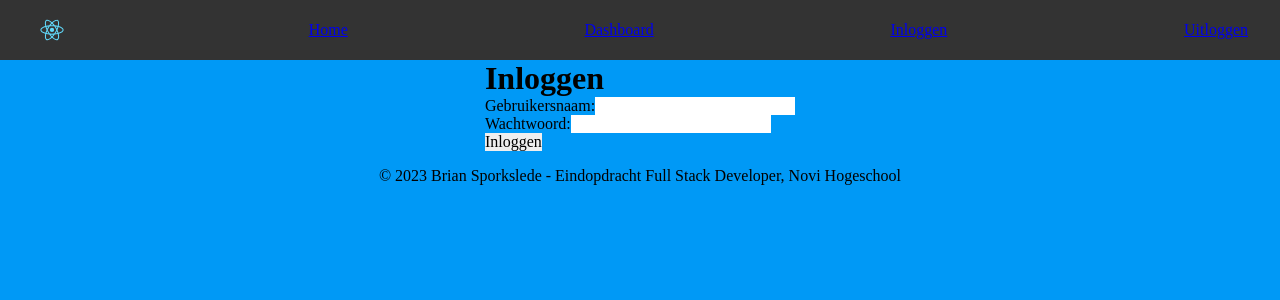
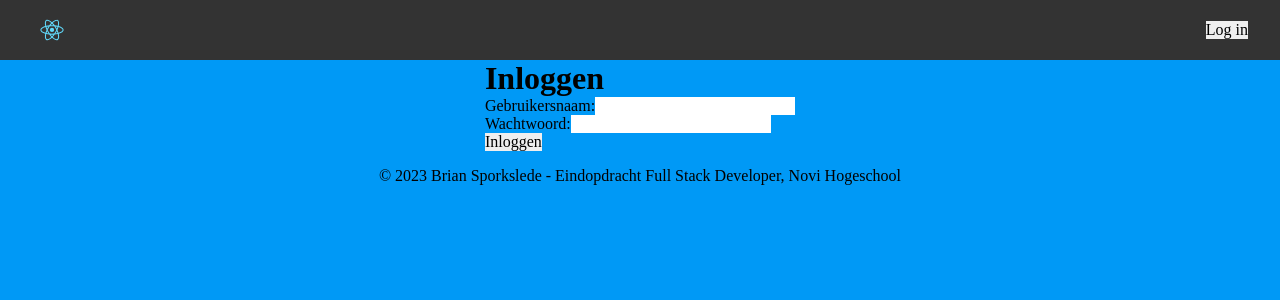
Before and after one commit to sprksld/eindopdracht-briansporkslede-novi-bootcamp-frontend, a React (Create React App) app: page /inloggen in a window 1280 px wide. Shown: the top 300 px of the page. Built offline with nearby package versions, Linux system fonts and the light colour scheme.

Commit message:
separation by authority works

```diff
--- a/src/App.js
+++ b/src/App.js
@@ -7,6 +7,7 @@ import NavBar from "./components/NavBar";
 import Footer from "./components/footer/Footer";
 import {AuthContext} from "./context/AuthContext";
 import SignOut from "./pages/SignOut";
+import Dashboard from "./pages/Dashboard";
 
 function App() {
     const {isAuth} = useContext(AuthContext);
@@ -18,6 +19,7 @@ function App() {
                 <div className="content">
                     <Routes>
                         <Route exact path="/" element={<Home/>}/>
+                        <Route exact path="/dashboard" element={<Dashboard/>}/>
                         <Route exact path="/inloggen" element={<SignIn/>}/>
                         <Route exact path="/uitloggen" element={<SignOut/>}/>
                     </Routes>
--- a/src/components/NavBar.js
+++ b/src/components/NavBar.js
@@ -1,17 +1,27 @@
-import React from 'react';
-import {Link, NavLink} from "react-router-dom";
+import React, {useContext} from 'react';
+import {Link, NavLink, useNavigate} from "react-router-dom";
 import logo from "../logo.svg";
+import {AuthContext} from "../context/AuthContext";
 
 function NavBar() {
+    const {isAuth, user, logout} = useContext(AuthContext);
+    const navigate = useNavigate();
+
     return (
         <nav>
             <Link to="/">
                 <span><img src={logo} alt="logo" width="40"/></span>
             </Link>
-            <NavLink to="/">Home</NavLink>
-            <NavLink to="/dashboard">Dashboard</NavLink>
-            <NavLink to="/inloggen">Inloggen</NavLink>
-            <NavLink to="/uitloggen">Uitloggen</NavLink>
+
+            <div>
+                {!isAuth && <button type="button" onClick={() => navigate('/inloggen')}>Log in</button> }
+                {isAuth &&
+                    <>
+                        <button type="button" onClick={() => navigate('/dashboard')}>Dashboard</button>
+                        <button type="button" onClick={logout}>Uitloggen</button>
+                    </>
+                }
+            </div>
         </nav>
     );
 }
--- a/src/pages/Dashboard.js
+++ b/src/pages/Dashboard.js
@@ -1,20 +1,18 @@
-import React from 'react';
+import React, {useContext} from 'react';
 import Mentor from "../components/mentor/Mentor";
 import Planner from "../components/planner/Planner";
 import Student from "../components/student/Student";
 import Teacher from "../components/teacher/Teacher";
+import {AuthContext} from "../context/AuthContext";
 
-function Dashboard(props) {
+function Dashboard() {
+    const {isAuth, user} = useContext(AuthContext);
     return (
         <div>
-            <Mentor/>
-
-            <Planner/>
-
-            <Student/>
-
-            <Teacher/>
-
+            {user.isMentor && <Mentor/>}
+            {user.isPlanner && <Planner/>}
+            {user.isStudent && <Student/>}
+            {user.isTeacher && <Teacher/>}
         </div>
     );
 }
```
